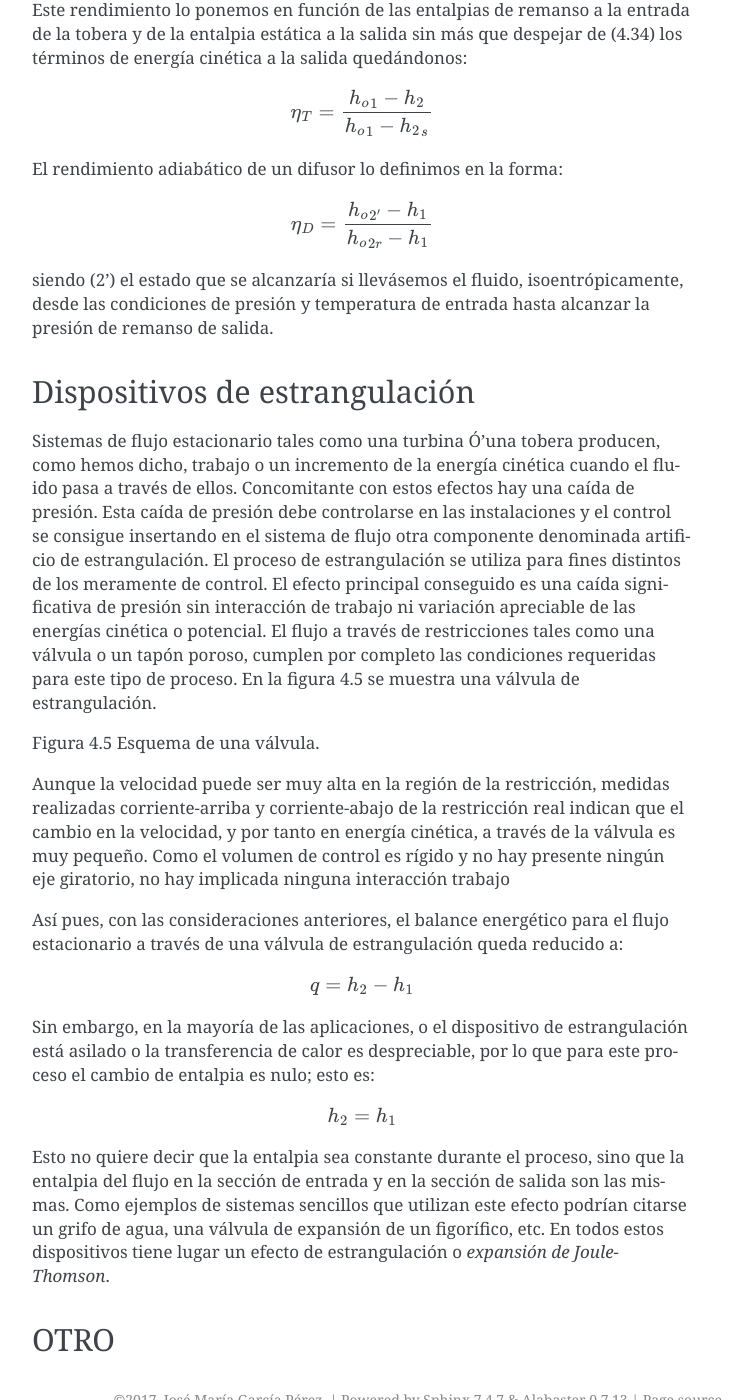
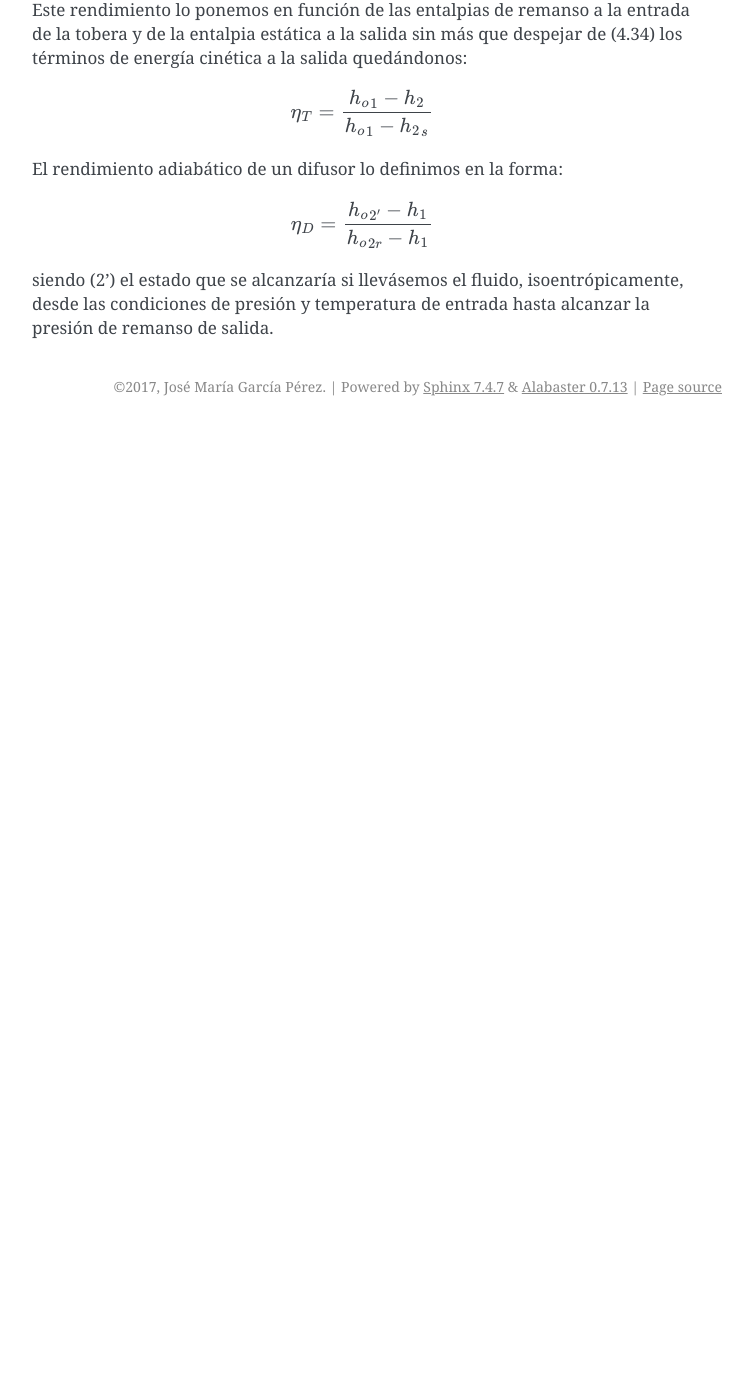
Before and after one commit to mantielero/termodinamica, a Sphinx documentation site: the page built from source/sistemas_abiertos_analisis.rst, in a window 1280 px wide and 1400 px high, scrolled down 2589 px. Shown: the whole window, without its empty margins (388-1141 px from the left). Built offline with Sphinx 7.4.7, drawn with Linux system fonts in a browser that asks for light colours; pages that are not in the unit, such as notebooks, are missing from menus; after the commit the page ends 3015 px from its top, so only the background shows below that; some of the changed text lies outside the part shown.

Commit message:
Update sistemas_abiertos_analisis.rst

```diff
--- a/source/sistemas_abiertos_analisis.rst
+++ b/source/sistemas_abiertos_analisis.rst
@@ -109,31 +109,3 @@ El rendimiento adiabático de un difusor lo definimos en la forma:
    \eta_D = \frac{ {h_o}_{2'} - h_1}{ {h_o}_{2r} -h_1}
 
 siendo (2') el estado que se alcanzaría si llevásemos el fluido, isoentrópicamente, desde las condiciones de presión y temperatura de entrada hasta alcanzar la presión de remanso de salida.
-
-Dispositivos de estrangulación
-------------------------------
-
-Sistemas de flujo estacionario tales como una turbina Ó'una tobera producen, como hemos dicho, trabajo o un incremento de la energía cinética cuando el fluido pasa a través de ellos. Concomitante con estos efectos hay una caída de presión. Esta caída de presión debe controlarse en las instalaciones y el control se consigue insertando en el sistema de flujo otra componente denominada artificio de estrangulación. El proceso de estrangulación se utiliza para fines distintos de los meramente de control. El efecto principal conseguido es una caída significativa de presión sin interacción de trabajo ni variación apreciable de las energías cinética o potencial. El flujo a través de restricciones tales como una válvula o un tapón poroso, cumplen por completo las condiciones requeridas para este tipo de proceso. En la figura 4.5 se muestra una válvula de estrangulación.
-
-Figura 4.5 Esquema de una válvula.
-
-Aunque la velocidad puede ser muy alta en la región de la restricción, medidas realizadas corriente-arriba y corriente-abajo de la restricción real indican que el cambio en la velocidad, y por tanto en energía cinética, a través de la válvula es muy pequeño. Como el volumen de control es rígido y no hay presente ningún eje giratorio, no hay implicada ninguna interacción trabajo
-
-Así pues, con las consideraciones anteriores, el balance energético para el flujo estacionario a través de una válvula de estrangulación queda reducido a:
-
-.. math::
-
-   q = h_2 - h_1
-
-Sin embargo, en la mayoría de las aplicaciones, o el dispositivo de estrangulación está asilado o la transferencia de calor es despreciable, por lo que para este proceso el cambio de entalpia es nulo; esto es:
-
-.. math::
-
-   h_2 = h_1
-
-Esto no quiere decir que la entalpia sea constante durante el proceso, sino que la entalpia del flujo en la sección de entrada y en la sección de salida son las mismas. Como ejemplos de sistemas sencillos que utilizan este efecto podrían citarse un grifo de agua, una válvula de expansión de un figorífico, etc. En todos estos dispositivos tiene lugar un efecto de estrangulación o *expansión de Joule-Thomson*.
-
-
-
-OTRO
-----
```
